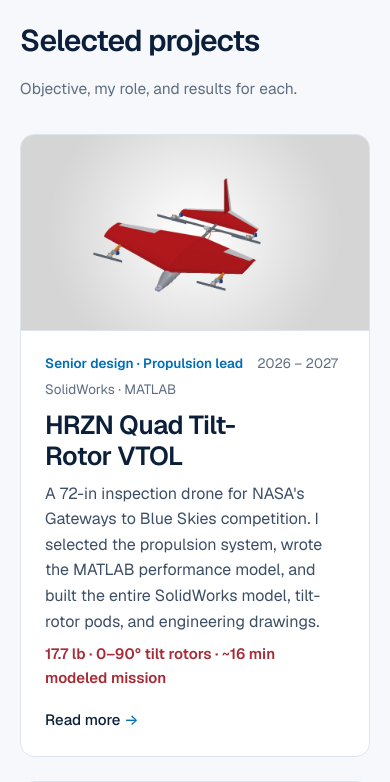
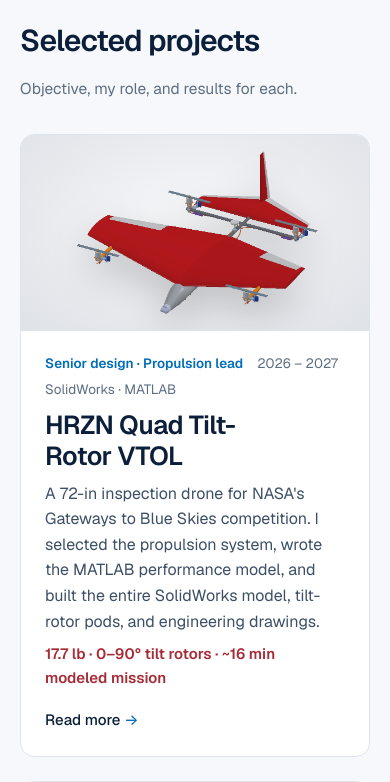
Before and after one commit to declanjwc/declan-clarke.com, a plain HTML site: page index.html in a window 390 px wide. Shown: the part 1500-2282 px from the top of the page. Drawn offline with nearby package versions, Linux system fonts and the light colour scheme.

Commit message:
Add flying HRZN intro, GoatCounter analytics, click tracking
- Intro: aircraft flies in facing right, yaws into card orientation, glides to projects;
  settings in assets/js/intro-config.js, images swappable in assets/img/intro/
- Plays once per session, skippable, off for reduced-motion users, page stays at top
- GoatCounter (cookie-free) on every page; resume/email/LinkedIn/copy clicks tracked
- Remove empty photo-slot requests

Co-Authored-By: Claude Opus 5.5 <noreply@anthropic.com>

```diff
--- a/assets/css/style.css
+++ b/assets/css/style.css
@@ -319,3 +319,30 @@ p, li { text-wrap: pretty; }
 .site-header .btn.primary, .hero .btn.primary, .contact .btn.primary { background: var(--hero-cta); border-color: var(--hero-cta); color: var(--on-hero-cta); }
 .site-header .btn.primary:hover, .hero .btn.primary:hover, .contact .btn.primary:hover { background: var(--hero-cta-hover); border-color: var(--hero-cta-hover); }
 .hero .avail { background: var(--hero-cta); color: var(--on-hero-cta); }
+
+/* ---------- Intro animation (settings in assets/js/intro-config.js) ---------- */
+html.intro-pending { background: var(--hero-bg); }
+html.intro-pending body > *:not(.intro) { visibility: hidden; }
+html.intro-running { overflow: hidden; }
+html.intro-running [data-intro-target] { opacity: 0; }
+[data-intro-target] { transition: opacity .25s; }
+.intro { position: fixed; inset: 0; z-index: 100; pointer-events: auto; }
+.intro-backdrop { position: absolute; inset: 0; background: var(--hero-bg); }
+.intro-plane { position: fixed; left: 0; top: 0; will-change: transform; filter: drop-shadow(0 24px 30px rgba(0,0,0,.35)); }
+.intro-plane img { position: absolute; inset: 0; width: 100%; height: 100%; object-fit: contain; }
+.intro-label {
+  position: fixed; left: 50%; bottom: 14vh; transform: translateX(-50%);
+  font: 600 13px/1 var(--font); letter-spacing: .14em; text-transform: uppercase;
+  color: var(--hero-ink-2); opacity: 0; transition: opacity .3s;
+}
+.intro-label.on { opacity: 1; }
+.intro-skip {
+  position: fixed; right: 20px; bottom: 20px; z-index: 2;
+  font: 500 14px/1 var(--font); color: var(--hero-ink); background: transparent;
+  border: 1px solid var(--hero-line); border-radius: 999px; padding: 10px 16px; cursor: pointer;
+}
+.intro-skip:hover { background: var(--hover); }
+
+/* Featured card: transparent aircraft over a soft studio backdrop */
+.card.feature .visual.studio { background: radial-gradient(ellipse at 50% 45%, #f7f8fa 0%, #e6e8ec 70%, #dfe2e7 100%); }
+.card.feature .visual.studio img.plane { position: absolute; inset: 6% 5%; width: 90%; height: 88%; object-fit: contain; filter: drop-shadow(0 18px 18px rgba(0,0,0,.18)); }
--- /dev/null
+++ b/assets/js/intro-config.js
@@ -0,0 +1,54 @@
+/* ============================================================
+   Intro animation settings. Edit this file only. No other code changes needed.
+
+   To use new renders (e.g. transparent PNGs exported from SolidWorks):
+     1. Export from the SAME camera angle with a transparent background.
+     2. Save over assets/img/intro/cruise.webp and hover.webp
+        (or point the "src" paths below at your new files, e.g. .png).
+     3. If the new images have a different shape, update "aspect" (width / height).
+   ============================================================ */
+window.INTRO_CONFIG = {
+  enabled: true,
+
+  // Frames, in order. Flies in on the first; swaps to the last during the turn
+  // (the last frame should match the image in the project card).
+  frames: [
+    { src: "assets/img/intro/cruise.webp" },
+    { src: "assets/img/intro/hover.webp" }
+  ],
+  aspect: 909 / 615,          // image width / height
+
+  // Timing in milliseconds
+  timing: {
+    blank: 350,               // navy screen before the aircraft appears
+    flyIn: 1500,              // flight across the screen, nose pointing right
+    turn: 900,                // yaw turn into the project-card orientation
+    hold: 200,                // brief pause after the turn
+    land: 1200                // glide toward the project card while the page fades in
+  },
+
+  // Flight path as fractions of the screen (0 = left/top, 1 = right/bottom), centre of the aircraft
+  path: {
+    start: [-0.35, 0.66],
+    mid:   [0.30, 0.42],
+    end:   [0.50, 0.46]
+  },
+
+  // Orientation. The renders face left, so the aircraft flies in mirrored (yaw 180°) to face right,
+  // then yaws back to 0° to match the project card.
+  heading: {
+    enterYaw: 180,            // degrees about the vertical axis on entry (180 = mirrored, nose right)
+    enterRoll: -18,           // in-plane tilt during the fly-in, levels the nose
+    bank: [-6, -2, 0],        // extra roll at start / middle / end of the fly-in
+    perspective: 1400         // 3D depth for the turn (px); larger = flatter
+  },
+
+  width: { fraction: 0.62, max: 900 },     // size of the aircraft during flight
+
+  // Where it heads at the end: the element whose box it settles into
+  landOn: "[data-intro-target]",
+  scrollTo: null,                          // null = page stays at the top; "#projects" = jump there behind the intro
+
+  once: "session",                         // "session" = once per visit, "always" = every load
+  respectReducedMotion: true               // skip for visitors who ask for less motion
+};
--- /dev/null
+++ b/assets/js/intro.js
@@ -0,0 +1,109 @@
+/* Intro: aircraft flies in facing right, yaws into the project-card orientation,
+   then glides toward the featured project card while the page fades in.
+   All settings live in intro-config.js. Add ?intro=1 to the URL to replay it. */
+(function () {
+  var C = window.INTRO_CONFIG;
+  var root = document.documentElement;
+  if (!C || !C.enabled || !C.frames || !C.frames.length) return;
+
+  var force = /[?&]intro=1\b/.test(location.search);
+  var seen = false;
+  try { seen = C.once === "session" && sessionStorage.getItem("introSeen") === "1"; } catch (e) {}
+  var reduce = C.respectReducedMotion && window.matchMedia && matchMedia("(prefers-reduced-motion: reduce)").matches;
+  var deepLink = location.hash && location.hash.length > 1;
+  if (!force && (seen || reduce || deepLink)) return;
+  if (!("animate" in document.documentElement)) return;
+
+  root.classList.add("intro-pending");
+  var failsafe = setTimeout(done, 10000);
+  var overlay, backdrop, plane;
+
+  function done() {
+    clearTimeout(failsafe);
+    root.classList.remove("intro-pending", "intro-running");
+    if (overlay && overlay.parentNode) overlay.parentNode.removeChild(overlay);
+    try { sessionStorage.setItem("introSeen", "1"); } catch (e) {}
+  }
+  function skip() { window.scrollTo(0, 0); done(); }
+
+  function rectOfContain(img) {   // where an object-fit:contain image actually draws
+    var r = img.getBoundingClientRect(), ar = C.aspect, w = r.width, h = r.height;
+    if (w / h > ar) { var nw = h * ar; return { left: r.left + (w - nw) / 2, top: r.top, width: nw, height: h }; }
+    var nh = w / ar; return { left: r.left, top: r.top + (h - nh) / 2, width: w, height: nh };
+  }
+
+  function start() {
+    var W = innerWidth, H = innerHeight, T = C.timing, Hd = C.heading || {};
+    var pw = Math.min(W * C.width.fraction, C.width.max), ph = pw / C.aspect;
+    var P = Hd.perspective || 1400, yaw0 = Hd.enterYaw || 0, roll0 = Hd.enterRoll || 0, bank = Hd.bank || [0, 0, 0];
+    function pos(p) { return [p[0] * W - pw / 2, p[1] * H - ph / 2]; }
+    function tf(p, yaw, roll, s) {
+      return "translate(" + p[0] + "px," + p[1] + "px) perspective(" + P + "px) rotateY(" + yaw + "deg) rotate(" + roll + "deg) scale(" + (s || 1) + ")";
+    }
+
+    overlay = document.createElement("div");
+    overlay.className = "intro";
+    overlay.setAttribute("aria-hidden", "true");
+    overlay.innerHTML = '<div class="intro-backdrop"></div><div class="intro-plane"></div>' +
+      '<button class="intro-skip" type="button">Skip intro</button>';
+    document.body.appendChild(overlay);
+    backdrop = overlay.querySelector(".intro-backdrop");
+    plane = overlay.querySelector(".intro-plane");
+    plane.style.width = pw + "px"; plane.style.height = ph + "px";
+
+    var imgs = C.frames.map(function (f, i) {
+      var im = new Image(); im.src = f.src; im.alt = ""; im.decoding = "async";
+      im.style.opacity = i === 0 ? "1" : "0"; plane.appendChild(im); return im;
+    });
+
+    overlay.querySelector(".intro-skip").addEventListener("click", skip);
+    overlay.addEventListener("click", function (e) { if (e.target === overlay || e.target === backdrop) skip(); });
+    addEventListener("keydown", function k(e) { if (e.key === "Escape") { removeEventListener("keydown", k); skip(); } });
+
+    if ("scrollRestoration" in history) history.scrollRestoration = "manual";
+    var sec = C.scrollTo && document.querySelector(C.scrollTo);
+    window.scrollTo(0, sec ? Math.max(0, sec.getBoundingClientRect().top + scrollY - 76) : 0);
+    root.classList.add("intro-running");
+    root.classList.remove("intro-pending");
+
+    var a = pos(C.path.start), b = pos(C.path.mid), c = pos(C.path.end);
+    var t0 = T.blank, t1 = t0 + T.flyIn, t2 = t1 + T.turn, t3 = t2 + T.hold;
+
+    // 1) fly in, nose pointing right
+    plane.animate([
+      { transform: tf(a, yaw0, roll0 + bank[0]), opacity: 0, offset: 0 },
+      { transform: tf(a, yaw0, roll0 + bank[0]), opacity: 1, offset: 0.02 },
+      { transform: tf(b, yaw0, roll0 + bank[1]), offset: 0.62 },
+      { transform: tf(c, yaw0, roll0 + bank[2]), offset: 1 }
+    ], { duration: T.flyIn, delay: t0, easing: "cubic-bezier(.22,.7,.3,1)", fill: "both" });
+
+    // 2) yaw turn into the project-card orientation (swap to the last frame along the way)
+    plane.animate([
+      { transform: tf(c, yaw0, roll0 + bank[2]) },
+      { transform: tf(c, 0, 0) }
+    ], { duration: T.turn, delay: t1, easing: "cubic-bezier(.65,0,.35,1)", fill: "forwards" });
+    if (imgs.length > 1) {
+      var last = imgs[imgs.length - 1];
+      last.animate([{ opacity: 0 }, { opacity: 1 }], { duration: T.turn * 0.5, delay: t1 + T.turn * 0.25, fill: "forwards" });
+      imgs[0].animate([{ opacity: 1 }, { opacity: 0 }], { duration: T.turn * 0.5, delay: t1 + T.turn * 0.25, fill: "forwards" });
+    }
+
+    // 3) glide toward the project card while the page fades in
+    setTimeout(function () {
+      var target = document.querySelector(C.landOn);
+      var r = target ? rectOfContain(target) : { left: c[0], top: H + 40, width: pw * 0.5, height: ph * 0.5 };
+      var s = r.width / pw;
+      plane.getAnimations().forEach(function (an) { an.cancel(); });
+      plane.style.transformOrigin = "0 0";
+      plane.animate([
+        { transform: "translate(" + c[0] + "px," + c[1] + "px) scale(1)" },
+        { transform: "translate(" + r.left + "px," + r.top + "px) scale(" + s + ")" }
+      ], { duration: T.land, easing: "cubic-bezier(.45,0,.2,1)", fill: "forwards" });
+      backdrop.animate([{ opacity: 1 }, { opacity: 0 }], { duration: T.land * 0.8, delay: T.land * 0.1, easing: "ease-out", fill: "forwards" });
+      setTimeout(done, T.land + 60);
+    }, t3);
+  }
+
+  if (document.readyState === "loading") document.addEventListener("DOMContentLoaded", start);
+  else start();
+})();
--- a/index.html
+++ b/index.html
@@ -16,7 +16,9 @@
   <link rel="preconnect" href="https://fonts.gstatic.com" crossorigin>
   <link href="https://fonts.googleapis.com/css2?family=Geist:wght@400;500;600&display=swap" rel="stylesheet">
   <script src="assets/js/theme.js"></script>
-  <link rel="stylesheet" href="assets/css/style.css?v=17">
+  <script src="assets/js/intro-config.js?v=2"></script>
+  <script src="assets/js/intro.js?v=2"></script>
+  <link rel="stylesheet" href="assets/css/style.css?v=19">
 </head>
 <body>
 
@@ -28,7 +30,7 @@
       <a class="hide-sm" href="#experience">Experience</a>
       <a class="hide-sm" href="#contact">Contact</a>
       <button class="theme-toggle" type="button" onclick="toggleTheme()" aria-label="Switch between light and dark mode" title="Light / dark"><svg class="moon" viewBox="0 0 24 24" fill="none" stroke="currentColor" stroke-width="2" stroke-linecap="round" stroke-linejoin="round" aria-hidden="true"><path d="M21 12.8A9 9 0 1 1 11.2 3a7 7 0 0 0 9.8 9.8z"/></svg><svg class="sun" viewBox="0 0 24 24" fill="none" stroke="currentColor" stroke-width="2" stroke-linecap="round" aria-hidden="true"><circle cx="12" cy="12" r="4"/><path d="M12 2v2M12 20v2M4.9 4.9l1.4 1.4M17.7 17.7l1.4 1.4M2 12h2M20 12h2M4.9 19.1l1.4-1.4M17.7 6.3l1.4-1.4"/></svg></button>
-      <a class="btn primary" href="assets/files/DeclanClarke_Resume.pdf" target="_blank" rel="noopener">Resume</a>
+      <a class="btn primary" href="assets/files/DeclanClarke_Resume.pdf" target="_blank" rel="noopener" data-goatcounter-click="resume">Resume</a>
     </nav>
   </div>
 </header>
@@ -48,8 +50,8 @@
         </p>
         <div class="actions">
           <a class="btn primary" href="#projects">See my projects</a>
-          <a class="btn ghost" href="assets/files/DeclanClarke_Resume.pdf" target="_blank" rel="noopener">View resume</a>
-          <a class="btn ghost" href="https://www.linkedin.com/in/declan-clarke" target="_blank" rel="noopener">LinkedIn</a>
+          <a class="btn ghost" href="assets/files/DeclanClarke_Resume.pdf" target="_blank" rel="noopener" data-goatcounter-click="resume">View resume</a>
+          <a class="btn ghost" href="https://www.linkedin.com/in/declan-clarke" target="_blank" rel="noopener" data-goatcounter-click="linkedin">LinkedIn</a>
         </div>
       </div>
       <div class="portrait">
@@ -78,7 +80,7 @@
       <div class="grid">
 
         <a class="card feature" href="projects/hrzn-vtol.html">
-          <div class="visual photo"><img src="assets/img/projects/hrzn/cruise.jpg" alt="SolidWorks render of the HRZN tilt-rotor VTOL" loading="lazy"></div>
+          <div class="visual studio"><img class="plane" data-intro-target src="assets/img/intro/hover.webp" alt="SolidWorks render of the HRZN tilt-rotor VTOL in hover configuration" width="909" height="615"></div>
           <div class="card-body">
             <div class="meta-line"><span class="tag">Senior design · Propulsion lead</span><span>2026 – 2027</span><span>SolidWorks · MATLAB</span></div>
             <h3>HRZN Quad Tilt-Rotor VTOL</h3>
@@ -97,8 +99,7 @@
               <text class="d-text" x="350" y="80" text-anchor="middle">Test section</text>
               <text class="d-text" x="450" y="205" text-anchor="middle">32 ft</text>
             </svg>
-            <!-- Photo slot: assets/img/projects/wind-tunnel-1.jpg replaces the drawing when added -->
-            <img src="assets/img/projects/wind-tunnel-1.jpg" alt="" loading="lazy" onerror="this.remove()">
+            <!-- Photo slot: add <img src="assets/img/projects/wind-tunnel-1.jpg" alt=""> inside this .visual to replace the drawing -->
           </div>
           <div class="card-body">
             <div class="meta-line"><span class="tag">Personal project</span><span>2025 – now</span><span>SolidWorks · Ansys</span></div>
@@ -112,8 +113,7 @@
         <a class="card" href="projects/liquid-rocketry-lab.html">
           <div class="visual">
             <div class="metric"><b>3 loads</b><span>measured by one engine mount</span></div>
-            <!-- Photo slot: assets/img/projects/test-stand-1.jpg -->
-            <img src="assets/img/projects/test-stand-1.jpg" alt="" loading="lazy" onerror="this.remove()">
+            <!-- Photo slot: add <img src="assets/img/projects/test-stand-1.jpg" alt=""> inside this .visual -->
           </div>
           <div class="card-body">
             <div class="meta-line"><span class="tag">Liquid Rocketry Lab</span><span>2023 – now</span><span>NX · Ansys Fluent</span></div>
@@ -127,8 +127,7 @@
         <a class="card" href="projects/model-rocket.html">
           <div class="visual">
             <div class="metric"><b>1st of 6</b><span>closest to a 150-ft target</span></div>
-            <!-- Photo slot: assets/img/projects/model-rocket-1.jpg -->
-            <img src="assets/img/projects/model-rocket-1.jpg" alt="" loading="lazy" onerror="this.remove()">
+            <!-- Photo slot: add <img src="assets/img/projects/model-rocket-1.jpg" alt=""> inside this .visual -->
           </div>
           <div class="card-body">
             <div class="meta-line"><span class="tag">Competition</span><span>2023</span><span>OpenRocket · NX · 3D printing</span></div>
@@ -142,8 +141,7 @@
         <a class="card" href="projects/aircraft-market-data.html">
           <div class="visual">
             <div class="metric"><b>~90%</b><span>less time per market analysis</span></div>
-            <!-- Photo slot: assets/img/projects/octoparse-1.jpg -->
-            <img src="assets/img/projects/octoparse-1.jpg" alt="" loading="lazy" onerror="this.remove()">
+            <!-- Photo slot: add <img src="assets/img/projects/octoparse-1.jpg" alt=""> inside this .visual -->
           </div>
           <div class="card-body">
             <div class="meta-line"><span class="tag">LifeStyle Aviation</span><span>2022 – 2025</span><span>BigQuery · Octoparse</span></div>
@@ -161,7 +159,7 @@
   <!-- ===== Experience ===== -->
   <section class="section" id="experience">
     <div class="wrap rows">
-      <div class="rows-head"><h2>Experience</h2><p>Full details on my <a href="assets/files/DeclanClarke_Resume.pdf" target="_blank" rel="noopener">resume</a>.</p></div>
+      <div class="rows-head"><h2>Experience</h2><p>Full details on my <a href="assets/files/DeclanClarke_Resume.pdf" target="_blank" rel="noopener" data-goatcounter-click="resume">resume</a>.</p></div>
       <ol class="jobs">
         <li class="job">
           <div class="mark" aria-hidden="true">GD</div>
@@ -221,9 +219,9 @@
         <p>Open to conversations about aerospace and mechanical engineering roles.</p>
       </div>
       <div class="actions">
-        <a class="btn primary" href="mailto:djclarke@ncsu.edu">Email djclarke@ncsu.edu</a>
-        <button class="btn ghost" type="button" data-copy="djclarke@ncsu.edu">Copy email</button>
-        <a class="btn ghost" href="https://www.linkedin.com/in/declan-clarke" target="_blank" rel="noopener">LinkedIn</a>
+        <a class="btn primary" href="mailto:djclarke@ncsu.edu" data-goatcounter-click="email">Email djclarke@ncsu.edu</a>
+        <button class="btn ghost" type="button" data-copy="djclarke@ncsu.edu" data-goatcounter-click="copy-email">Copy email</button>
+        <a class="btn ghost" href="https://www.linkedin.com/in/declan-clarke" target="_blank" rel="noopener" data-goatcounter-click="linkedin">LinkedIn</a>
       </div>
     </div>
   </section>
@@ -231,10 +229,11 @@
 
 <footer class="site-footer">
   <div class="wrap">
-    <span>© 2026 Declan Clarke</span>
-    <span><a href="https://www.linkedin.com/in/declan-clarke" target="_blank" rel="noopener">LinkedIn</a><a href="assets/files/DeclanClarke_Resume.pdf" target="_blank" rel="noopener">Resume</a></span>
+    <span>© 2026 Declan Clarke · Cookie-free analytics by GoatCounter</span>
+    <span><a href="https://www.linkedin.com/in/declan-clarke" target="_blank" rel="noopener" data-goatcounter-click="linkedin">LinkedIn</a><a href="assets/files/DeclanClarke_Resume.pdf" target="_blank" rel="noopener" data-goatcounter-click="resume">Resume</a></span>
   </div>
 </footer>
 <script src="assets/js/site.js" defer></script>
+<script data-goatcounter="https://declanclarke.goatcounter.com/count" async src="https://gc.zgo.at/count.js"></script>
 </body>
 </html>
```
Also changed, not shown: 404.html (+3 -2 lines), projects/aircraft-market-data.html (+7 -8 lines), projects/hrzn-vtol.html (+5 -4 lines), projects/liquid-rocketry-lab.html (+6 -6 lines), projects/model-rocket.html (+7 -8 lines), projects/subsonic-wind-tunnel.html (+6 -6 lines), assets/img/intro/cruise.png (added), assets/img/intro/cruise.webp (added), assets/img/intro/hover.png (added), assets/img/intro/hover.webp (added), assets/img/intro/transition.png (added), assets/img/intro/transition.webp (added), 1 other file.
